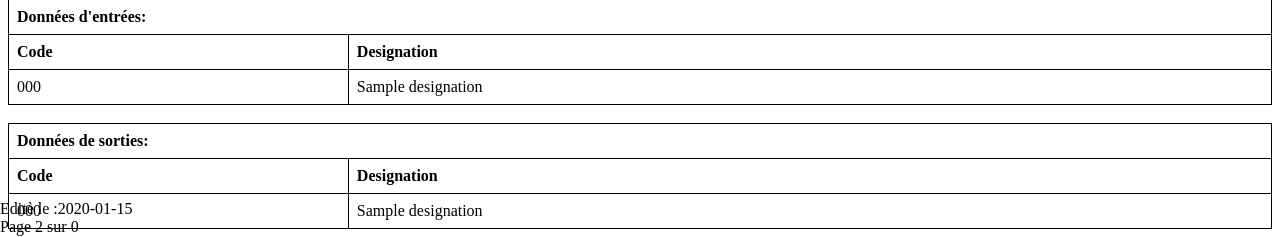
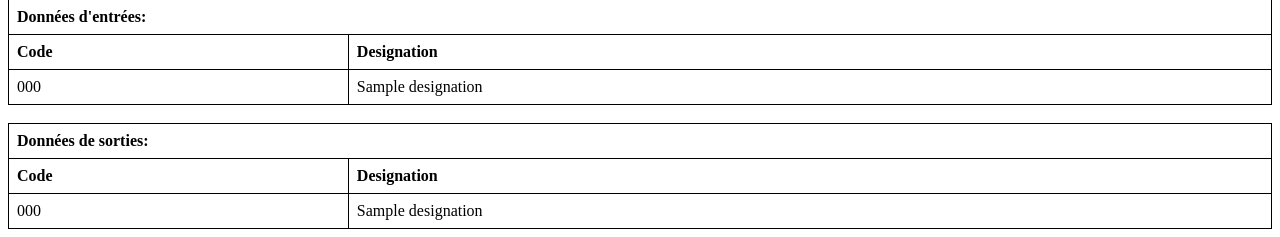
Before and after one commit to nadaomri12/Devops-Project, a Spring app: page /process-template in a window 1280 px wide. Shown: the part 564-801 px from the top of the page. Run offline with Thymeleaf, Linux system fonts and the light colour scheme; the template is opened without the code that fills it: most values are stand-ins (such as "Sample title", 1, 10 or a date in 2020); data that the repository does not hold is empty; some of the project's set-up classes (security, data sources, template engines, error pages and the like) are left out, and stand-ins take their place.

```diff
--- a/coAudit-backend/src/main/java/backend/stageproject/StageprojectApplication.java
+++ b/coAudit-backend/src/main/java/backend/stageproject/StageprojectApplication.java
@@ -8,6 +8,7 @@ import org.springframework.boot.CommandLineRunner;
 import org.springframework.boot.SpringApplication;
 import org.springframework.boot.autoconfigure.SpringBootApplication;
 import org.springframework.context.annotation.Bean;
+import org.springframework.data.jpa.repository.config.EnableJpaAuditing;
 
 
 import java.util.Optional;
@@ -17,6 +18,7 @@ import static java.lang.Boolean.TRUE;
 
 
 @SpringBootApplication
+@EnableJpaAuditing
 public class StageprojectApplication {
 
 	public static void main(String[] args) {
--- a/coAudit-backend/src/main/resources/templates/process-template.html
+++ b/coAudit-backend/src/main/resources/templates/process-template.html
@@ -206,12 +206,7 @@
 
 </div>
 
-<div id="footer">
-    Editè le :<span th:text="${generationDate}"></span>
-    <div class="footer-pagination">
-        Page <span id="page-number"></span> sur <span id="page-count"></span>
-    </div>
-</div>
+
 
 
 </body>
```
Also changed, not shown: 1 other file.
